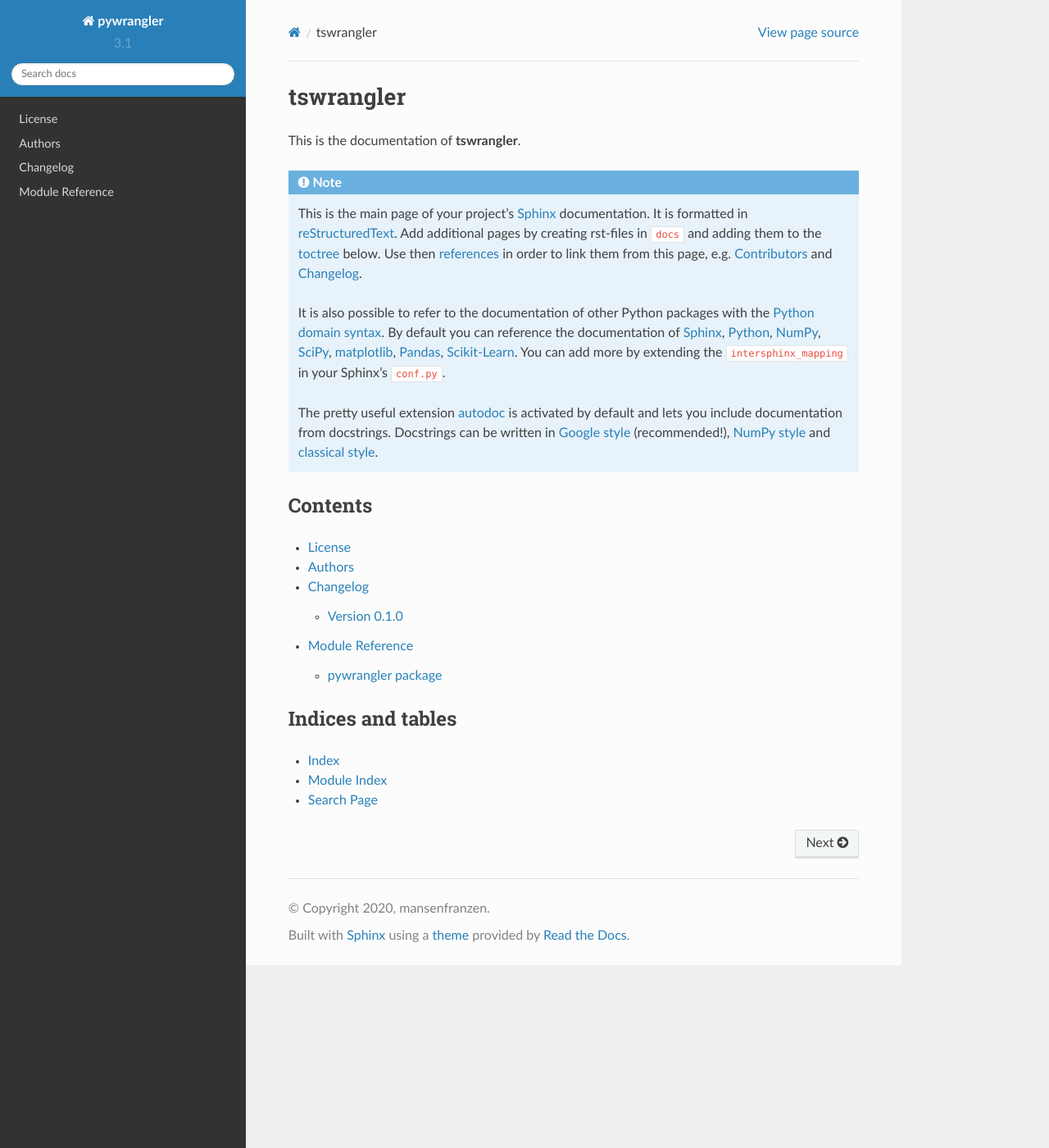
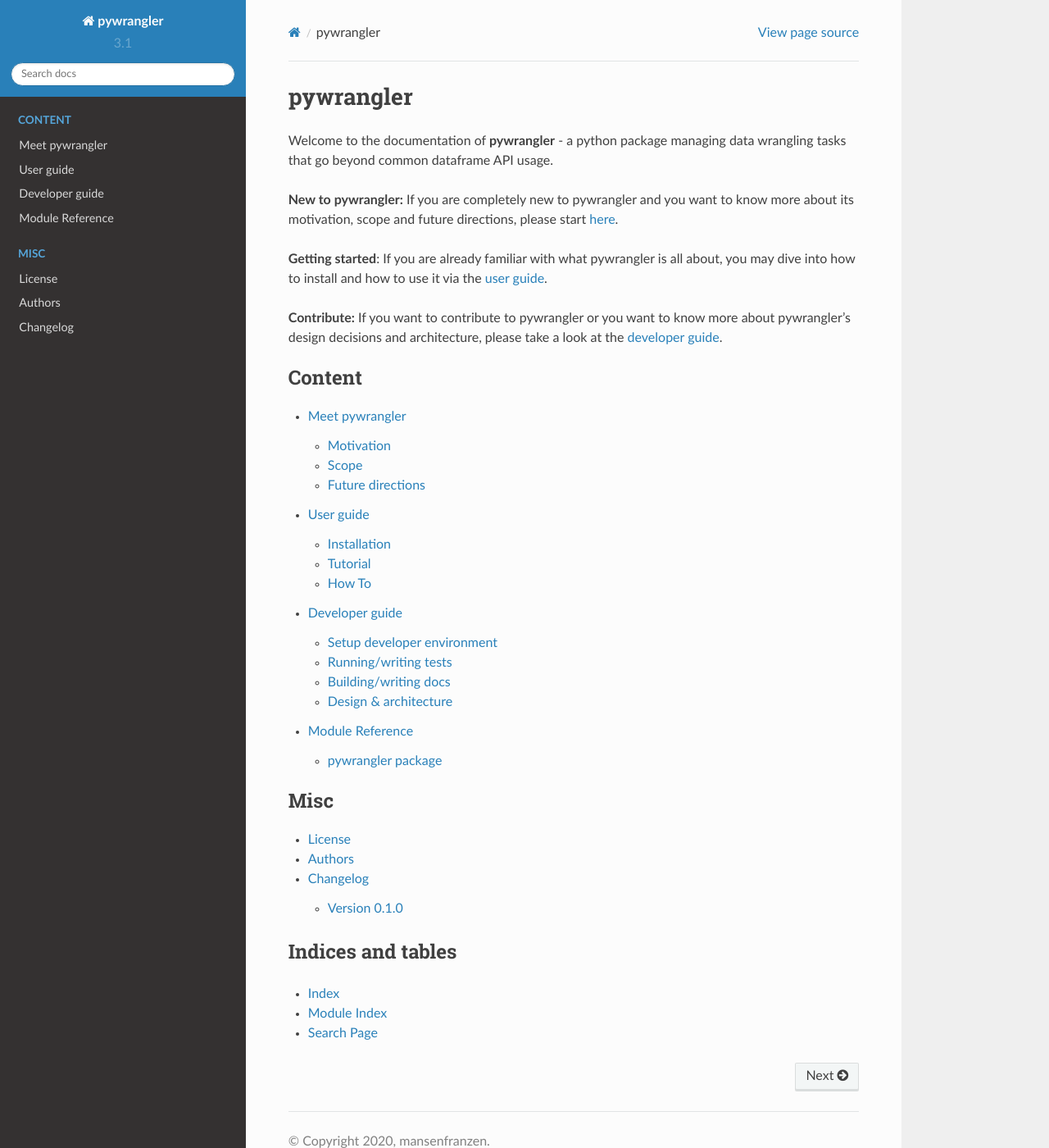
Before and after one commit to mansenfranzen/pywrangler, a Sphinx documentation site: the page built from docs/index.rst, in a window 1280 px wide and 1400 px high. Shown: the whole window at 82% size. Built offline with Sphinx 7.4.7 and the Read the Docs theme 2.0.0, drawn with Linux system fonts in a browser that asks for light colours.

Commit message:
Add index and pywrangler introduction docs.

```diff
--- /dev/null
+++ b/docs/developer_guide.rst
@@ -0,0 +1,19 @@
+===============
+Developer guide
+===============
+
+---------------------------
+Setup developer environment
+---------------------------
+
+---------------------
+Running/writing tests
+---------------------
+
+---------------------
+Building/writing docs
+---------------------
+
+---------------------
+Design & architecture
+---------------------
--- a/docs/index.rst
+++ b/docs/index.rst
@@ -1,39 +1,39 @@
 ==========
-tswrangler
+pywrangler
 ==========
 
-This is the documentation of **tswrangler**.
+Welcome to the documentation of **pywrangler** - a python package managing data
+wrangling tasks that go beyond common dataframe API usage.
 
-.. note::
+**New to pywrangler:** If you are completely new to pywrangler and you want to know more about its
+motivation, scope and future directions, please start :doc:`here <meet_pywrangler>`.
 
-    This is the main page of your project's `Sphinx`_ documentation.
-    It is formatted in `reStructuredText`_. Add additional pages
-    by creating rst-files in ``docs`` and adding them to the `toctree`_ below.
-    Use then `references`_ in order to link them from this page, e.g.
-    :ref:`authors` and :ref:`changes`.
+**Getting started**: If you are already familiar with what pywrangler is all about, you may
+dive into how to install and how to use it via the :doc:`user guide <user_guide>`.
 
-    It is also possible to refer to the documentation of other Python packages
-    with the `Python domain syntax`_. By default you can reference the
-    documentation of `Sphinx`_, `Python`_, `NumPy`_, `SciPy`_, `matplotlib`_,
-    `Pandas`_, `Scikit-Learn`_. You can add more by extending the
-    ``intersphinx_mapping`` in your Sphinx's ``conf.py``.
-
-    The pretty useful extension `autodoc`_ is activated by default and lets
-    you include documentation from docstrings. Docstrings can be written in
-    `Google style`_ (recommended!), `NumPy style`_ and `classical style`_.
+**Contribute:** If you want to contribute to pywrangler or you want to know more about
+pywrangler's design decisions and architecture, please take a look at the
+:doc:`developer guide <developer_guide>`.
 
 
-Contents
-========
+.. toctree::
+   :caption: Content
+   :maxdepth: 2
+
+   Meet pywrangler <meet_pywrangler>
+   User guide <user_guide>
+   Developer guide <developer_guide>
+   Module Reference <api/modules>
+
+
 
 .. toctree::
+   :caption: Misc
    :maxdepth: 2
 
    License <license>
    Authors <authors>
    Changelog <changelog>
-   Module Reference <api/modules>
-
 
 Indices and tables
 ==================
@@ -41,19 +41,3 @@ Indices and tables
 * :ref:`genindex`
 * :ref:`modindex`
 * :ref:`search`
-
-.. _toctree: http://www.sphinx-doc.org/en/master/usage/restructuredtext/directives.html
-.. _reStructuredText: http://www.sphinx-doc.org/en/master/usage/restructuredtext/basics.html
-.. _references: http://www.sphinx-doc.org/en/stable/markup/inline.html
-.. _Python domain syntax: http://sphinx-doc.org/domains.html#the-python-domain
-.. _Sphinx: http://www.sphinx-doc.org/
-.. _Python: http://docs.python.org/
-.. _Numpy: http://docs.scipy.org/doc/numpy
-.. _SciPy: http://docs.scipy.org/doc/scipy/reference/
-.. _matplotlib: https://matplotlib.org/contents.html#
-.. _Pandas: http://pandas.pydata.org/pandas-docs/stable
-.. _Scikit-Learn: http://scikit-learn.org/stable
-.. _autodoc: http://www.sphinx-doc.org/en/stable/ext/autodoc.html
-.. _Google style: https://github.com/google/styleguide/blob/gh-pages/pyguide.md#38-comments-and-docstrings
-.. _NumPy style: https://numpydoc.readthedocs.io/en/latest/format.html
-.. _classical style: http://www.sphinx-doc.org/en/stable/domains.html#info-field-lists
--- /dev/null
+++ b/docs/user_guide.rst
@@ -0,0 +1,15 @@
+==========
+User guide
+==========
+
+------------
+Installation
+------------
+
+--------
+Tutorial
+--------
+
+------
+How To
+------
```
Also changed, not shown: docs/meet_pywrangler.rst (added, +85 -0 lines).
